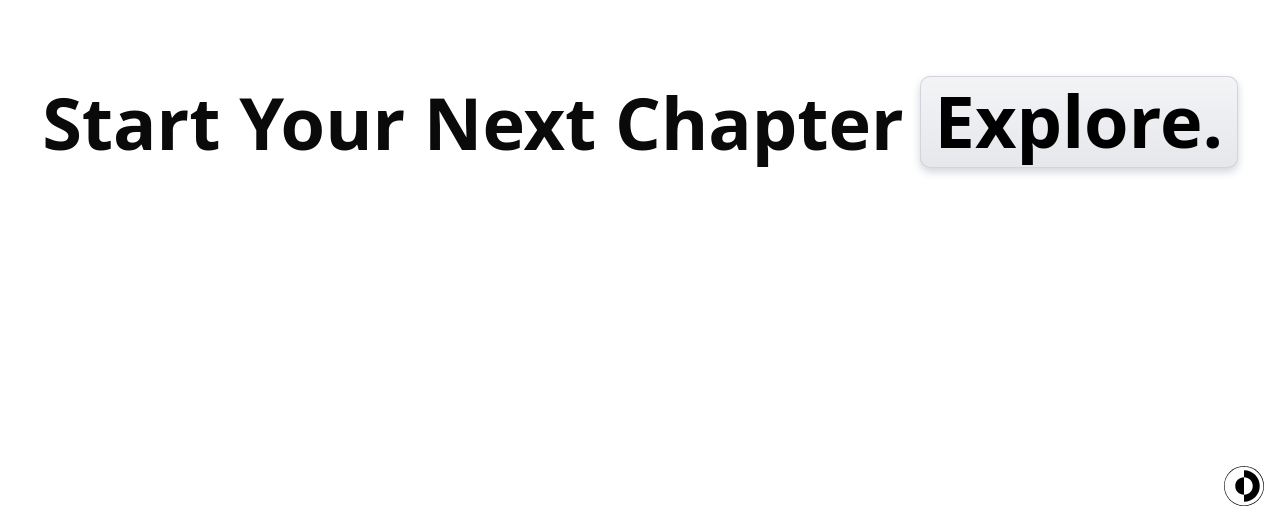
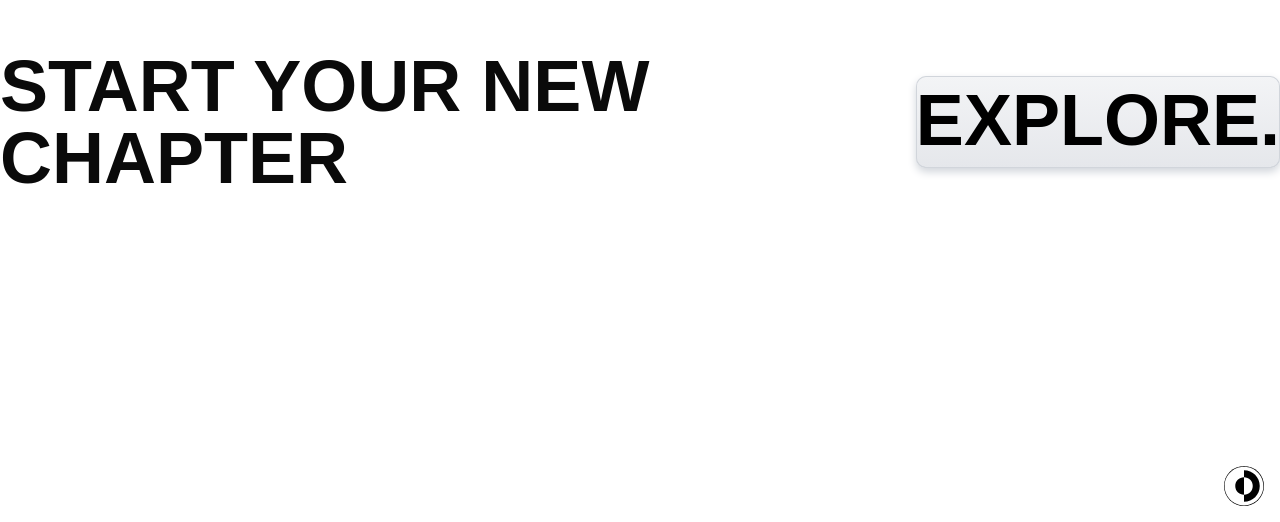
Before and after one commit to Malav2364/AtlasAi-Main, a Next.js app: page / in a window 1280 px wide. Shown: the part 278-800 px from the top of the page. Built offline with nearby package versions, Linux system fonts and the light colour scheme.

Commit message:
hero section branch

```diff
--- a/src/app/globals.css
+++ b/src/app/globals.css
@@ -1,6 +1,13 @@
 @import "tailwindcss";
 @import "tw-animate-css";
 
+body {
+  font-family: 'Oswald', sans-serif;
+}
+
+h1 {
+  font-weight: 700; /* This will now use Oswald-Bold.woff2 */
+}
 @custom-variant dark (&:is(.dark *));
 
 @theme inline {
--- a/src/app/layout.tsx
+++ b/src/app/layout.tsx
@@ -1,24 +1,48 @@
 import type { Metadata } from "next";
-import { Geist, Geist_Mono } from "next/font/google";
 import { ThemeProvider } from "@/components/ui/themeProvider";
-
+import localFont from 'next/font/local';
 import "./globals.css";
 
-const geistSans = Geist({
-  variable: "--font-geist-sans",
-  subsets: ["latin"],
+const oswald = localFont({
+  src: [
+    {
+      path: '../../public/fonts/Oswald-ExtraLight.woff2',
+      weight: '200',
+      style: 'normal',
+    },
+    {
+      path: '../../public/fonts/Oswald-Light.woff2',
+      weight: '300',
+      style: 'normal',
+    },
+    {
+      path: '../../public/fonts/Oswald-Regular.woff2',
+      weight: '400',
+      style: 'normal',
+    },
+    {
+      path: '../../public/fonts/Oswald-Medium.woff2',
+      weight: '500',
+      style: 'normal',
+    },
+    {
+      path: '../../public/fonts/Oswald-SemiBold.woff2',
+      weight: '600',
+      style: 'normal',
+    },
+    {
+      path: '../../public/fonts/Oswald-Bold.woff2',
+      weight: '700',
+      style: 'normal',
+    },
+  ],
+  display: 'swap',
+  variable: '--font-oswald',
 });
-
-const geistMono = Geist_Mono({
-  variable: "--font-geist-mono",
-  subsets: ["latin"],
-});
-
 export const metadata: Metadata = {
-  title: "Create Next App",
-  description: "Generated by create next app",
+  title: 'My Oswald App',
+  description: 'Website using the Oswald font',
 };
-
 export default function RootLayout({
   children,
 }: Readonly<{
@@ -27,8 +51,7 @@ export default function RootLayout({
   return (
     <html lang="en" suppressHydrationWarning>
       <body
-        className={`${geistSans.variable} ${geistMono.variable} antialiased`}
-      >
+        className={`${oswald.variable}antialiased`}>
         <ThemeProvider attribute="class" defaultTheme="system" enableSystem>
           {children}
         </ThemeProvider>
--- a/src/app/page.tsx
+++ b/src/app/page.tsx
@@ -1,15 +1,15 @@
-import React from 'react'
-import { ContainerTextFlip } from '@/components/ui/container-text-flip'
-import { Skiper26 } from '@/components/skiper26'
+import React from 'react';
+import { ContainerTextFlip } from '@/components/ui/container-text-flip';
+import { Skiper26 } from '@/components/skiper26';
 
 export default function Home() {
   return (
     <main>
       <section className="flex flex-col items-center justify-center min-h-screen">
         <div className="flex items-center">
-        <p className="text-7xl font-bold mr-4">Start Your Next Chapter</p>
+          <p className="text-7xl font-bold mr-4">START YOUR NEW CHAPTER</p>
           <ContainerTextFlip
-          words={["Travel.", "Explore.", "Discover.", "Create Memories."]}
+            words={["TRAVEL.", "EXPLORE.", "DISCOVER.", "CREATE MEMORIES."]}
           />
         </div>
       </section>
@@ -17,6 +17,5 @@ export default function Home() {
         <Skiper26 />
       </div>
     </main>
-
-  )
+  );
 }
```
Lines whose indentation alone changed are shown as unchanged.
